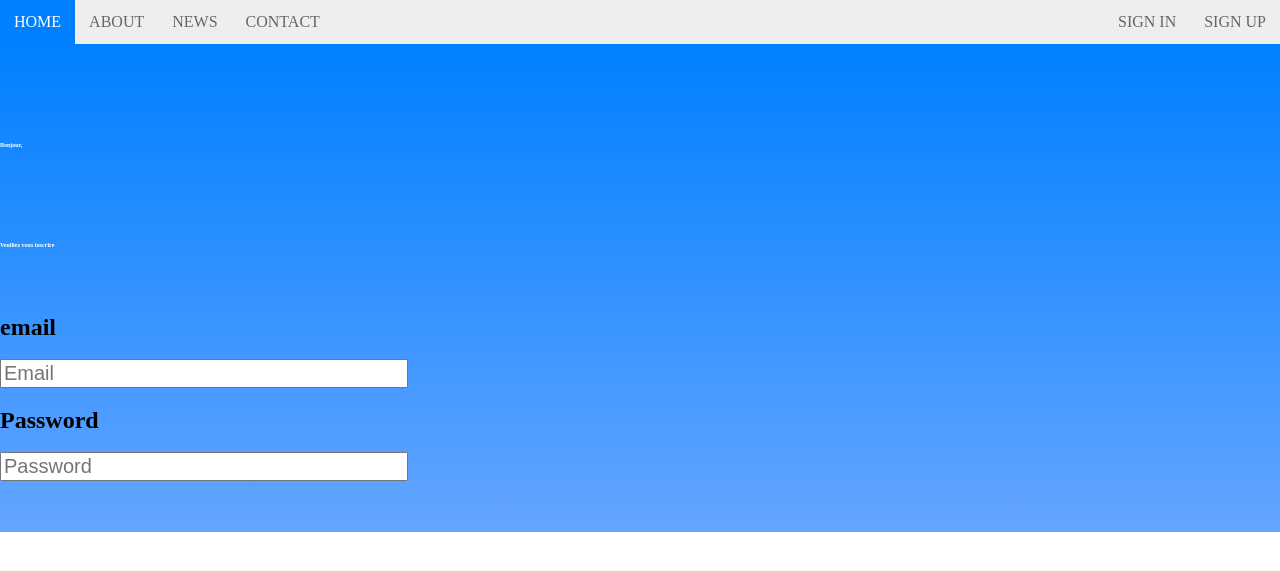
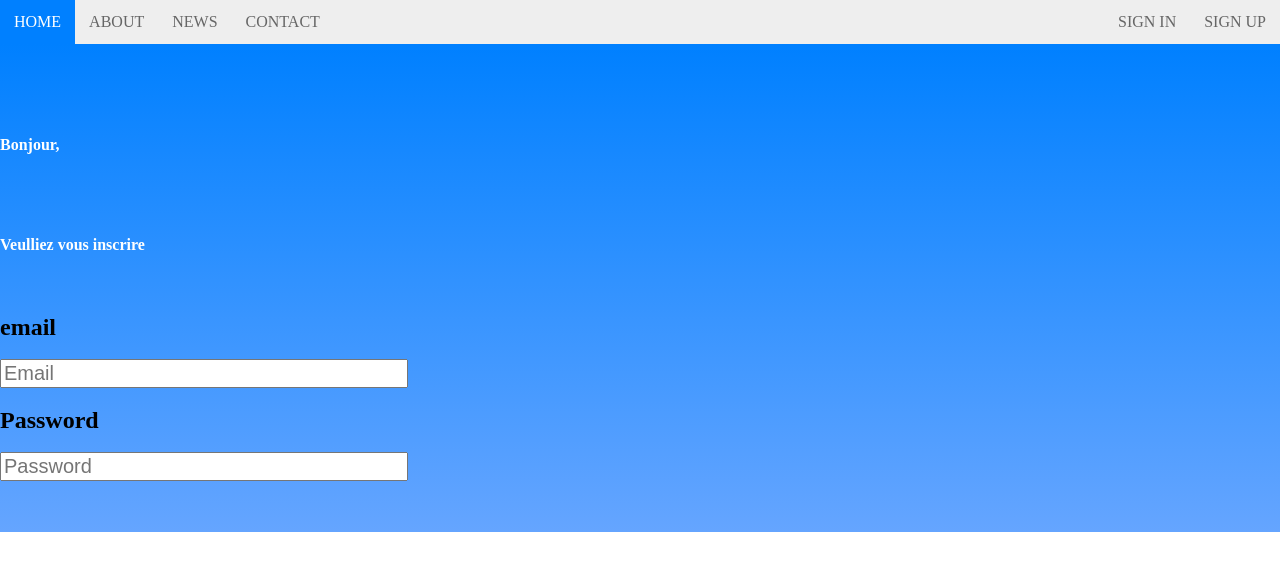
Before and after one commit to aminalgar3a/aminalgar3a-devytech, a PHP site: page / in a window 1280 px wide. Shown: the top 571 px of the page. Run offline with PHP 8.4, Linux system fonts and the light colour scheme.

Commit message:
Update style.css

```diff
--- a/style.css
+++ b/style.css
@@ -81,7 +81,7 @@ ul.topnav li.dropDownIcon {
 }
 h1.large {
     color: #fff;
-    font-size: 10%;
+    font-size: 100%;
     margin: 0;
     line-height: 100px;
 }
```
